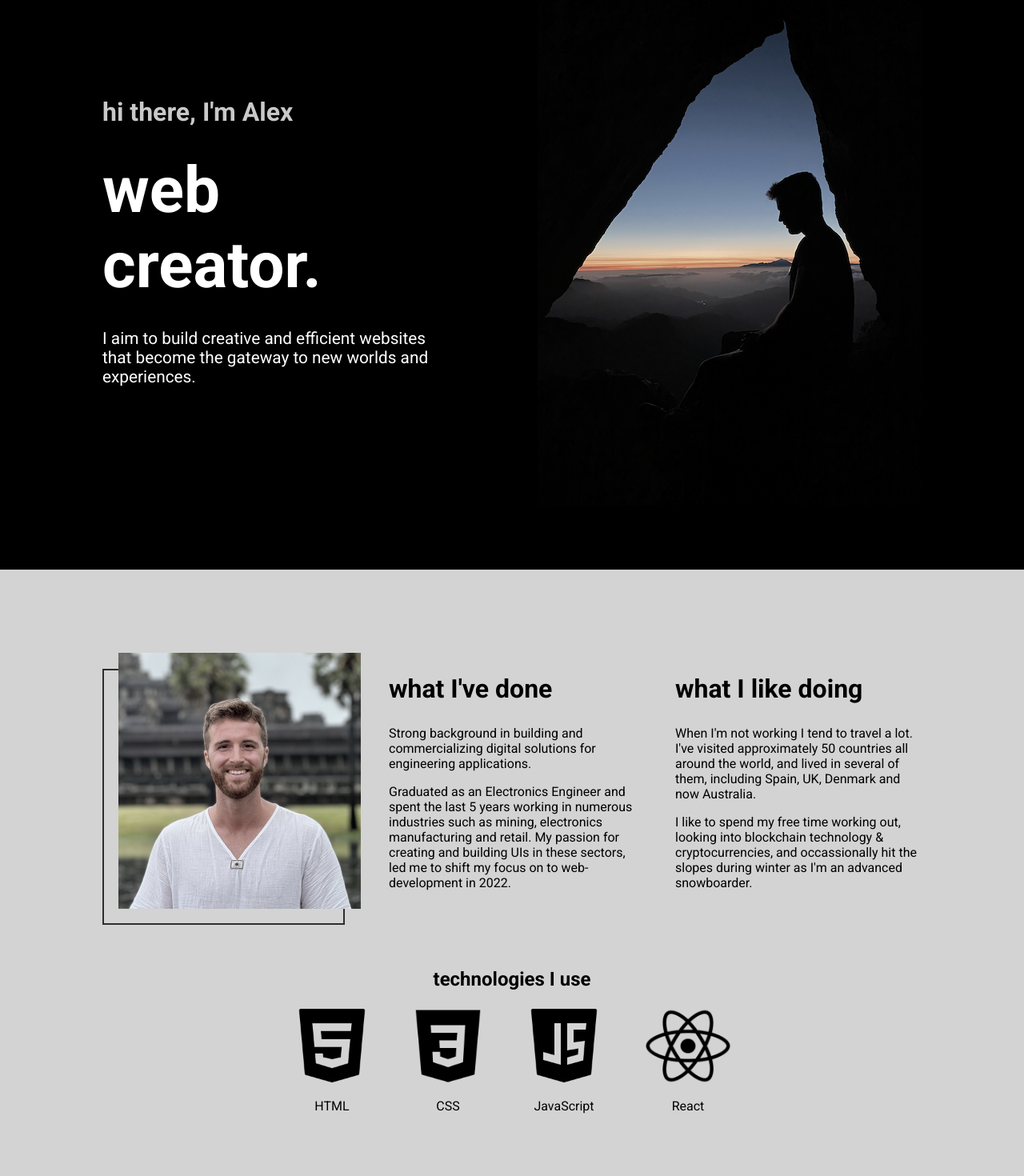
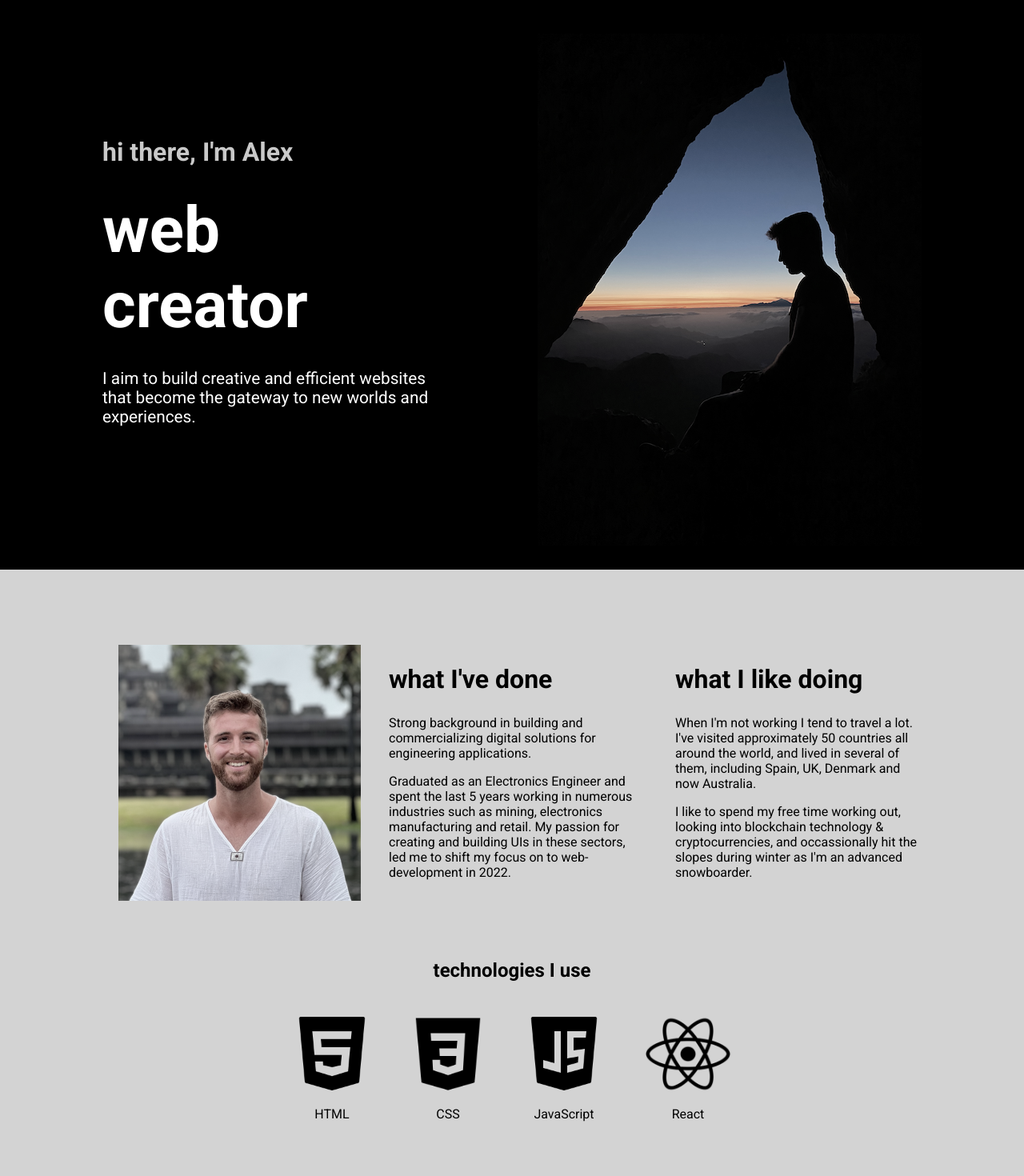
Before and after one commit to ae-graham/my-website-v2, a React (Create React App) app: page / in a window 1280 px wide. Shown: the part 160-1630 px from the top of the page at 80% size. Built offline with nearby package versions, Linux system fonts and the light colour scheme.

Commit message:
changed to mobile layout first approach

```diff
--- a/src/App.css
+++ b/src/App.css
@@ -7,65 +7,27 @@ body {
   font-family: 'Roboto', sans-serif;
 }
 
-.app-container {
-  display: flex;
-  flex-direction: column;
-  height: 100vh;
-}
-
-.main-container {
-  flex-grow: 1;
-}
-
-.header-container {
-  display: flex;
-  justify-content: space-between;
-  align-items: center;
-  color: white;
-  width: 80%;
-  margin: 10px auto -20px;
-}
-
-.ae-logo {
-  transition: ease-in 0.2s;
-}
-
-.ae-logo:hover {
-  rotate: 15deg;
-  transition: ease-in 0.2s;
-}
-
-
 /*------------------------------------------------------------
 -----------------------  HERO  -------------------------------
 -------------------------------------------------------------*/
 
 .hero-container {
-  display: flex;
-  align-items: center;
-  justify-content: space-between;
+  display: block;
+  padding-top: 100px;
+  text-align: center;
   width: 80%;
   margin: 0 auto;
-  height: 100vh;
 }
 
+
 .hero {
-  width: 40%;
   color: white;
 }
 
 .hero h1 {
-  font-size: 5rem;
-  margin: 2rem 0;
+  font-size: 3.5rem;
 }
-.hero img {
-  display: inline;
-  width: 64px;
-  height: 64px;
-  position: relative;
-  left: 15px;
-  top: 15px;
-}
+
 
 .hero h2 {
   color: rgb(201, 201, 201);
@@ -74,11 +36,13 @@ body {
 }
 
 .hero p {
-  font-size: 1.3rem;
+  font-size: 1rem;
 }
 
 .hero-container img {
   filter: grayscale(50%);
+  width: 336px;
+  height: 448px;
 }
 
 .animate__animated.animate__fadeInLeft,
@@ -93,28 +57,32 @@ body {
 
 #about-container {
   background-color: lightgray;
-  height: 100vh;
   display:flex;
   flex-direction: column;
   justify-content: center;
   gap: 50px;
+  text-align: center;
 }
 
 .about-section {
   display: flex;
-  gap: 50px;
+  flex-direction: column;
+  gap: 20px;
   width: 80%;
   margin: 0 auto;
 }
 
-.about-item {
-   /*all 201*/
-  flex-basis: 500px;
-  position: relative;
+
+.about-item:first-child {
+  order: 3;
 }
 
 .about-item h1 {
   font-size: 2rem;
+}
+
+.about-item:last-child h1 {
+  margin-top: 0px;
 }
 
 .about-item p {
@@ -124,37 +92,22 @@ body {
 .about-item img {
   width: 303px;
   height: 320px;
-  position: relative;
   filter: grayscale(50%);
-  left: 20px;
-  z-index: 1;
-  transition: 0.5s;
 }
 
-.about-item img:hover {
-  translate: 10px -10px;
-}
-
-#outline {
-  width: 303px;
-  height: 320px;
-  border: 2px solid rgb(45, 45, 45);
-  position: absolute;
-  top: 20px;
-  transition: 0.5s;
-}
-
-.skills-section {
+.techno-section {
   width: 80%;
   margin: 0 auto;
 }
 
-.skills-section h1 {
+.techno-section h1 {
   text-align: center;
+  margin-bottom: 2.5rem;
 }
 
 .technologies {
   display: flex;
+  flex-wrap: wrap;
   gap: 50px;
   justify-content: center;
 }
@@ -164,25 +117,6 @@ body {
   flex-direction: column;
   justify-content: space-between;
   align-items: center;
-}
-
-/* ----Float---- */
-.hvr-float {
-  display: inline-block;
-  vertical-align: middle;
-  -webkit-transform: perspective(1px) translateZ(0);
-  transform: perspective(1px) translateZ(0);
-  box-shadow: 0 0 1px rgba(0, 0, 0, 0);
-  -webkit-transition-duration: 0.3s;
-  transition-duration: 0.3s;
-  -webkit-transition-property: transform;
-  transition-property: transform;
-  -webkit-transition-timing-function: ease-out;
-  transition-timing-function: ease-out;
-}
-.hvr-float:hover, .hvr-float:focus, .hvr-float:active {
-  -webkit-transform: translateY(-8px);
-  transform: translateY(-8px);
 }
 
 /*---------------------------------------------------------------
@@ -195,18 +129,18 @@ body {
   flex-direction: column;
   gap: 50px;
   justify-content: center;
-  height: 100vh;
+
 }
 
 #projects-container h1 {
   text-align: center;
-  font-size: 2.3rem;
+  font-size: 2rem;
 }
 
 #projects-section {
   display: grid;
-  grid-template-rows: 250px 250px;
-  grid-template-columns: 363px 363px;
+  grid-template-rows: repeat(4, 200px);
+  grid-template-columns: 290px;
   gap: 50px;
   justify-content: center;
   width: 80%;
@@ -253,13 +187,9 @@ body {
 
 }
 
-.card-item:hover .card-item-inner {
-  transform: rotateY(180deg);
-}
-
 #outline-project {
   position: relative;
-  bottom: 230px;
+  bottom: 180px;
   right: 20px;
   z-index: -1;
   width: 100%;
@@ -302,6 +232,181 @@ body {
   cursor: pointer;
   background-color: lightgray;
   width: 50%;
+}
+
+
+/*--------------------------------------------------------------
+-----------------------  CONTACT --------------------------------
+---------------------------------------------------------------*/
+
+#contact-container {
+  background-color: lightgray;
+  display: flex;
+  flex-direction: column;
+  gap: 10px;
+  justify-content: center;
+}
+
+#contact-section {
+  display: flex;
+  flex-direction: column;
+  justify-content: center;
+  align-items: center;
+  gap: 20px;
+  width: 50%;
+  margin: 0 auto;
+}
+
+#contact-container h1,
+#contact-section p {
+  text-align: center;
+}
+
+#contact-container h1 {
+  font-size: 3.5rem;
+}
+
+#contact-section p {
+  font-size: 1rem;
+}
+
+.hello {
+  font-size: 1.1rem;
+  width: 140px;
+  padding: 10px;
+  cursor: pointer;
+  border: 2px solid black;
+  font-family: 'Roboto', sans-serif;
+  background-color: rgb(245, 245, 245);
+}
+
+.hello a {
+  text-decoration: none;
+  color: inherit; /*takes the colour of its parent*/
+}
+
+.socials {
+  display: flex;
+  gap: 20px;
+}
+
+
+/*------Scroll Top Button------*/
+
+.scroll-top {
+  display: none;
+}
+
+/*--------------------------------------------------------------
+-----------------------  FOOTER --------------------------------
+---------------------------------------------------------------*/
+
+.footer-container {
+  background-color: lightgray;
+  text-align: center;
+  padding-top: 20px;
+}
+
+
+
+/*------------------------------------------------------------------------------------------------------
+-------------------------------------------  MEDIA QUERIES ---------------------------------------------
+-------------------------------------------------------------------------------------------------------*/
+
+@media (min-width: 830px) {
+  .app-container {
+    display: flex;
+    flex-direction: column;
+  }
+
+  .main-container {
+    flex-grow: 1;
+  }
+
+  .header-container {
+    display: flex;
+    justify-content: space-between;
+    align-items: center;
+    color: white;
+    width: 80%;
+    margin: 10px auto -20px;
+  }
+
+  .ae-logo {
+    transition: ease-in 0.2s;
+  }
+
+  .ae-logo:hover {
+    rotate: 15deg;
+    transition: ease-in 0.2s;
+  }
+
+  /*----------HERO-----------*/
+
+  .hero-container {
+    display: flex;
+    align-items: center;
+    justify-content: space-between;
+    text-align: left;
+  }
+
+  .hero {
+    width: 40%;
+  }
+
+
+  .hero p {
+    font-size: 1.3rem;
+  }
+
+  /*----------ABOUT-----------*/
+
+  #about-container {
+    text-align: left;
+  }
+
+  .about-item:first-child {
+    text-align: center;
+  }
+
+  /* ----Float---- */
+  .hvr-float {
+    display: inline-block;
+    vertical-align: middle;
+    -webkit-transform: perspective(1px) translateZ(0);
+    transform: perspective(1px) translateZ(0);
+    box-shadow: 0 0 1px rgba(0, 0, 0, 0);
+    -webkit-transition-duration: 0.3s;
+    transition-duration: 0.3s;
+    -webkit-transition-property: transform;
+    transition-property: transform;
+    -webkit-transition-timing-function: ease-out;
+    transition-timing-function: ease-out;
+  }
+
+  .hvr-float:hover, .hvr-float:focus, .hvr-float:active {
+    -webkit-transform: translateY(-8px);
+    transform: translateY(-8px);
+  }
+
+  /*------PROJECTS------*/
+
+  #projects-container h1 {
+    font-size: 2.3rem;
+  }
+
+  #projects-section {
+    grid-template-rows: 250px 250px;
+    grid-template-columns: 363px 363px;
+  }
+
+  .card-item:hover .card-item-inner {
+    transform: rotateY(180deg);
+  }
+
+
+  #outline-project {
+    bottom: 230px;
   }
 
   /* ---------Sweep To Right ------------*/
@@ -347,38 +452,7 @@ body {
 
   /* ---------Sweep To Right End------------*/
 
-
-/*--------------------------------------------------------------
------------------------  CONTACT --------------------------------
----------------------------------------------------------------*/
-
-#contact-container {
-  background-color: lightgray;
-  display: flex;
-  flex-direction: column;
-  gap: 10px;
-  justify-content: center;
-  height: 100vh;
-}
-
-#contact-section {
-  display: flex;
-  flex-direction: column;
-  justify-content: center;
-  align-items: center;
-  gap: 20px;
-  width: 80%;
-  margin: 0 auto;
-}
-
-#contact-container h1,
-#contact-section p {
-  text-align: center;
-}
-
-#contact-container h1 {
-  font-size: 3.5rem;
-}
+  /*------CONTACT------*/
 
   #contact-section p {
     font-size: 1.4rem;
@@ -386,44 +460,24 @@ body {
 
   .hello {
     width: 170px;
-  padding: 10px;
-  cursor: pointer;
-  border: 2px solid black;
     font-size: 1.3rem;
-  font-family: 'Roboto', sans-serif;
-  background-color: rgb(245, 245, 245);
-}
-
-.hello a {
-  text-decoration: none;
-  color: inherit; /*takes the colour of its parent*/
   }
 
   .hello:hover, .hello:focus {
     background-color: rgb(245, 245, 245);
   }
 
-.socials {
-  display: flex;
-  gap: 20px;
-}
-
-
-/*--------------------------------------------------------------
------------------------  FOOTER --------------------------------
----------------------------------------------------------------*/
+  /*------FOOTER------*/
 
   .footer-container {
-  background-color: lightgray;
     margin-top: -30px;
-  text-align: center;
   }
 
   /*----Back to Top Button-----*/
 
   .scroll-top {
     position: fixed;
-  left: 96%;
+    right: 15px;
     bottom: 20px;
     width: 40px;
     height: 40px;
@@ -445,64 +499,89 @@ body {
     visibility: visible;
   }
 
+}
 
-/*------------------------------------------------------------------------------------------------------
--------------------------------------------  MEDIA QUERIES ---------------------------------------------
--------------------------------------------------------------------------------------------------------*/
+@media (min-width: 1200px) {
 
-@media (max-width: 830px) {
+  .app-container {
+    height: 100vh;;
+  }
 
-  /*----------HERO-----------*/
+  /*---------HERO-----------*/
 
   .hero-container {
-    display: block;
-    padding-top: 100px;
-    height: inherit;
-  }
-
-  .hero {
-    width: 100%;
+    height: 100vh;
   }
 
   .hero h1 {
-    font-size: 4rem;
-  }
-
-  .hero p {
-    font-size: 1rem;
+    font-size: 5rem;
+    margin: 2rem 0;
   }
 
   .hero-container img {
-    filter: grayscale(50%);
-    width: 336px;
-    height: 448px;
+    width: 480px;
+    height: 640px;
   }
 
-  /*----------ABOUT-----------*/
+  /*---------ABOUT-----------*/
 
   #about-container {
-    height: inherit;
-    padding-top: 20px;
+    height: 100vh;
   }
 
   .about-section {
-    flex-direction: column;
-    gap: 20px;
+    flex-direction: row;
+    gap: 50px;
   }
 
   .about-item {
-    flex-basis: 0px;
+    flex-basis: 500px;
   }
 
   .about-item:first-child {
-    order: 3;
+    order: 0;
+    text-align: left;
   }
 
+  .about-item h1,
   .about-item:last-child h1 {
-    margin-top: 0px;
+    margin-top: 1.5rem;
   }
 
-  .technologies {
-    flex-wrap: wrap;
+  .about-item img {
+    position: relative;
+    left: 20px;
+    z-index: 1;
+    transition: 0.5s;
   }
+
+  .about-item img:hover {
+    translate: 10px -10px;
   }
+
+  #outline {
+    width: 303px;
+    height: 320px;
+    border: 2px solid rgb(45, 45, 45);
+    position: absolute;
+    top: 20px;
+    transition: 0.5s;
+  }
+
+  /*------PROJECTS------*/
+
+  .projects-outer-container {
+    height: 100vh;
+  }
+
+  #projects-container {
+    height: 100vh;
+  }
+
+  /*------CONTACT------*/
+
+  #contact-container {
+    height: 100vh;
+  }
+
+}
--- a/src/components/About.js
+++ b/src/components/About.js
@@ -20,7 +20,7 @@ const About = () => {
 
   return(
     <div id='about-container'>
-      <section className='about-section' data-aos='fade-up'> {/* */}
+      <section className='about-section' data-aos='fade-up'>
         <div className='about-item'>
           <img id='photo' src={portrait} alt='portrait of Alex' onMouseEnter={handleHover} onMouseLeave={handleHover} />
           <div id='outline'></div>
@@ -38,7 +38,7 @@ const About = () => {
           <p>I like to spend my free time working out, looking into blockchain technology & cryptocurrencies, and occassionally hit the slopes during winter as I'm an advanced snowboarder.</p>
         </div>
       </section>
-      <section className='skills-section' data-aos='fade-up'>
+      <section className='techno-section' data-aos='fade-up'>
         <h1>technologies I use</h1>
         <div className='technologies'>
           <div className='techno-item'>
--- a/src/components/Contact.js
+++ b/src/components/Contact.js
@@ -8,8 +8,8 @@ const Contact = () => {
       <h1 data-aos='fade-up'>let's connect!</h1>
       <section id='contact-section' data-aos='fade-up'>
         <p>If you have any questions, business inquiries or just wish to get in touch...</p>
-        <button type="button" className="hvr-sweep-to-right hello">
-          <a href="mailto:ae.graham93@gmail.com?subject=Business%20Opportunity">say hello!</a>
+        <button type="button" className={window.innerWidth >= 830 ? 'hvr-sweep-to-right hello' : 'hello'}>
+          <a href="/#">say hello!</a> {/*mailto:ae.graham93@gmail.com?subject=Business%20Opportunity */}
         </button>
         <p>You can also connect with me through the following platforms</p>
         <div className='socials'>
--- a/src/components/Hero.js
+++ b/src/components/Hero.js
@@ -6,7 +6,7 @@ const Hero = () => {
     <div className='hero-container'>
       <div className='hero' data-aos='fade-right' data-aos-delay='500'>
         <h2>hi there, I'm Alex</h2>
-        <h1>web creator.</h1>
+        <h1>web creator</h1>
         <p>I aim to build creative and efficient websites that become the gateway to new worlds and experiences.</p>
       </div>
       <img data-aos='fade-left' data-aos-delay='500' src={hero} alt='sitting on top of rock'></img>
--- a/src/components/Projects.js
+++ b/src/components/Projects.js
@@ -32,7 +32,7 @@ const Projects = () => {
   ]
 
   return(
-    <div style={{height: '100vh'}}>
+    <div className="projects-outer-container">
       <div id='projects-container'>
         <h1 data-aos='fade-up'>things I've worked on</h1>
         <section id='projects-section' data-aos='fade-up'>
```
Lines whose indentation alone changed are shown as unchanged.
